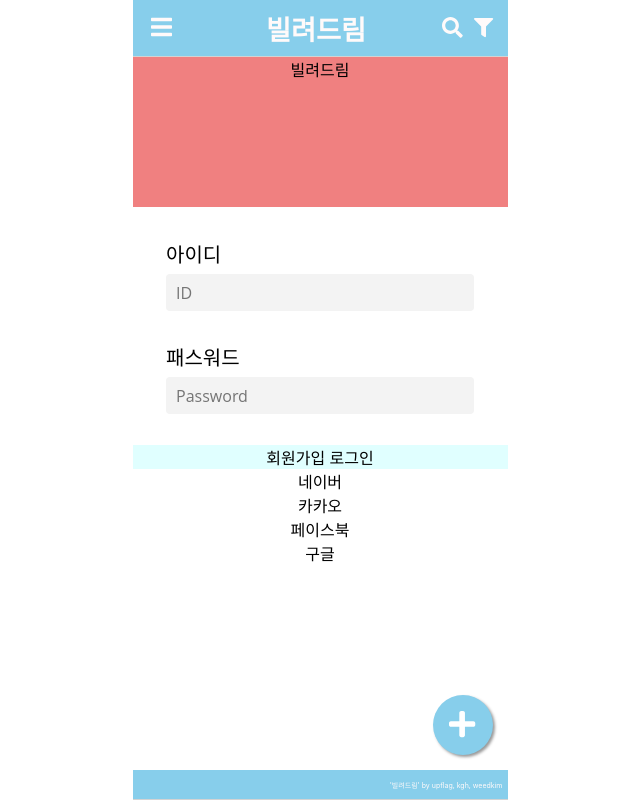
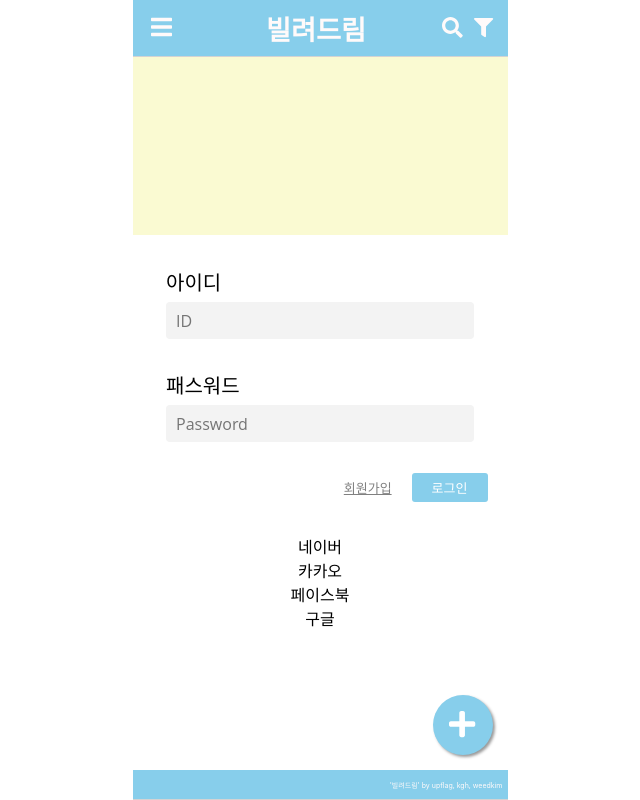
Before and after one commit to kgh3489/2021Hanium, a React (Create React App) app: page / in a window 1280 px wide. Shown: the whole page, without its empty margins (320-960 px from the left). Built offline with nearby package versions, Linux system fonts and the light colour scheme.

Commit message:
로그인폼 구성

```diff
--- a/src/component/register_login/login.jsx
+++ b/src/component/register_login/login.jsx
@@ -8,7 +8,7 @@ const Login = (props) => {
     return (
         <div className={styles.container}>
             <div className={styles.banner}>
-                <span>빌려드림</span>
+                <span></span>
             </div>
             <div className={styles.form}>
                 <div className={styles.form_group}>
@@ -20,8 +20,9 @@ const Login = (props) => {
                     <input type="password" name="password" placeholder="Password" />
                 </div>
             </div>
-            <div className={styles.login_btn}>
-                회원가입 로그인
+            <div className={styles.btns}>
+                <button className={styles.login_btn}>로그인</button>
+                <button className={styles.register_btn}>회원가입</button>
             </div>
             <div className={styles.login_sns}>
                 <span>네이버</span>
--- a/src/component/register_login/login.module.css
+++ b/src/component/register_login/login.module.css
@@ -6,12 +6,15 @@
     text-align: center;
 }
 
+/* 상단배너 */
 .banner {
-    background-color: lightcoral;
+    background-color: lightgoldenrodyellow;
     width: 100%;
-    height: 50%;
+    height: 25%;
+    font-size: 24px;
 }
 
+/* 로그인 인풋 박스 */
 .form {
     margin-top: 2em;
     display: flex;
@@ -44,25 +47,59 @@ input {
     transition: all 250ms ease-in-out;
 }
 
-input:hover {
+/* input:hover {
     background-color: #ffffff;
     box-shadow: 0px 0px 14px 0.3px #0e81ce96;
-}
+} */
 
 input:focus {
     outline: none;
     box-shadow: 0px 0px 12px 0.8px #3474dbb2;
 }
 
-.login_btn {
-    background-color: lightcyan;
+/* 버튼 박스 */
+.btns {
+    display: flex;
+    flex-direction: row-reverse;
     width: 100%;
-    height: 5%;
 }
 
+/* 로그인 버튼 */
+.login_btn {
+    font-size: 13px;
+    padding: 5px 20px;
+    margin-right: 20px;
+    background-color: skyblue;
+    color: #fff;
+    border-radius: 3px;
+    transition: all 250ms ease-in-out;
+    cursor: pointer;
+}
+
+.login_btn:hover {
+    background-color: snow;
+    color: skyblue;
+    font-weight: bolder;
+}
+.login_btn:focus {
+    outline: none;
+}
+
+/* 회원가입 버튼 */
+.register_btn {
+    font-size: 13px;
+    padding: 5px 20px;
+    color: grey;
+    border-radius: 3px;
+    transition: all 250ms ease-in-out;
+    cursor: pointer;
+    text-decoration: underline;
+}
+
+/* SNS로그인 */
 .login_sns {
+    margin-top: 2rem;
     display: flex;
     flex-direction: column;
     width: 100%;
-    height: 100%;
 }
```
